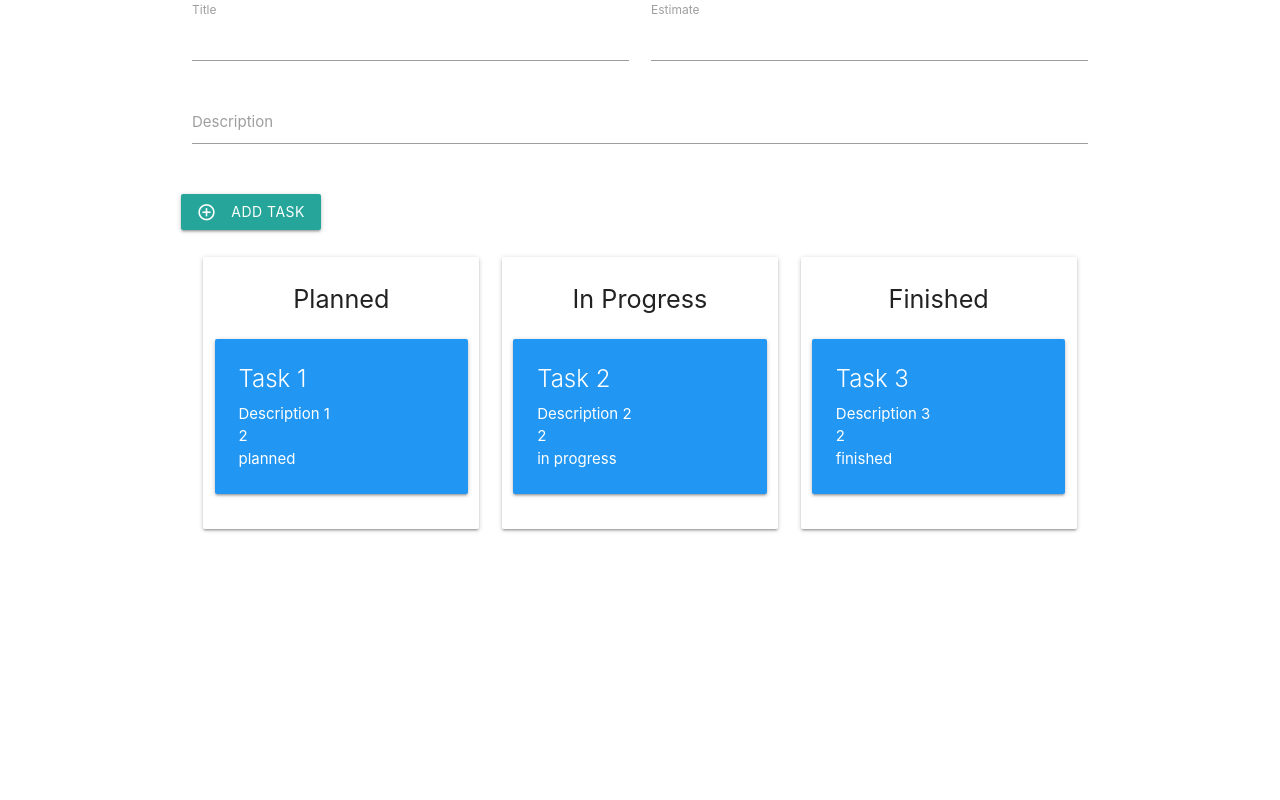
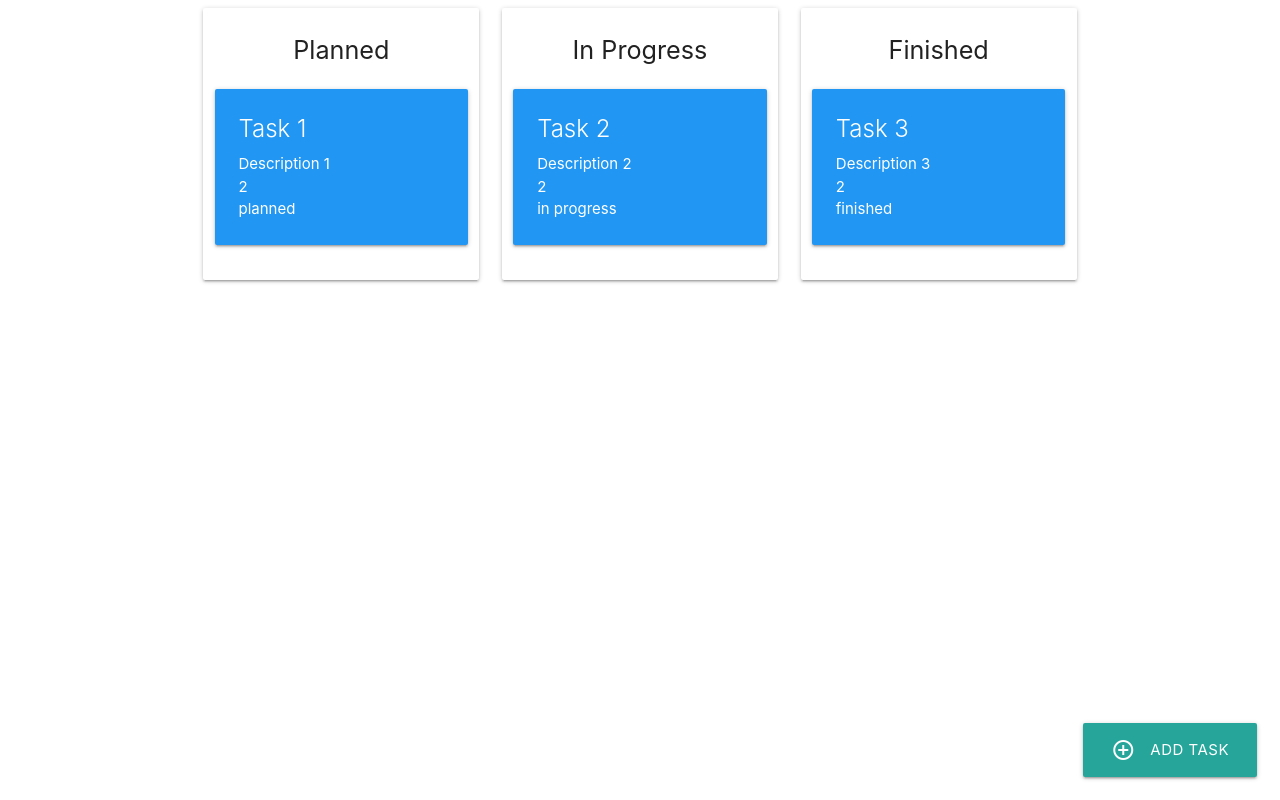
Before and after one commit to SJVarela/TaskManager, a React (Create React App) app: page / in a window 1280 px wide. Built offline with nearby package versions, Linux system fonts and the light colour scheme.

Commit message:
Implemented form in modal

```diff
--- a/src/App.js
+++ b/src/App.js
@@ -16,7 +16,20 @@ class App extends Component {
   render() {
     return (
       <div className="container">
-        <TaskForm onSubmit={this.handleSubmit} />
+        <div className="fixed-action-btn">
+          <button
+            id="btnAdd"
+            data-target="taskForm"
+            className="waves-effect waves-light btn-large modal-trigger"
+          >
+            <i className="material-icons left">add_circle_outline</i>Add Task
+          </button>
+        </div>
+        <div id="taskForm" className="modal">
+          <div className="container valign-wrapper">
+            <TaskForm onSubmit={this.handleSubmit} />
+          </div>
+        </div>
         <div className="row">
           <div className="col m4">
             <TaskList
--- a/src/components/TaskForm.js
+++ b/src/components/TaskForm.js
@@ -1,7 +1,7 @@
 import React from "react";
 import uuid from "uuid/v4";
 const TaskForm = ({ onSubmit }) => {
-  let _title, _estimate, _description;
+  let _title, _estimate, _description, form;
   const submit = event => {
     event.preventDefault();
     onSubmit({
@@ -11,9 +11,10 @@ const TaskForm = ({ onSubmit }) => {
       description: _description.value,
       taskState: "planned"
     });
+    form.reset();
   };
   return (
-    <form className="col s12" onSubmit={submit}>
+    <form className="col s12" onSubmit={submit} ref={el => (form = el)}>
       <div className="row">
         <div className="input-field col s6">
           <input
@@ -50,7 +51,7 @@ const TaskForm = ({ onSubmit }) => {
       </div>
       <div className="row">
         <button id="btnAdd" className="waves-effect waves-light btn">
-          <i className="material-icons left">add_circle_outline</i>Add Task
+          <i className="material-icons left">save</i>Save
         </button>
       </div>
     </form>
```
Also changed, not shown: src/index.js (+5 -5 lines).
